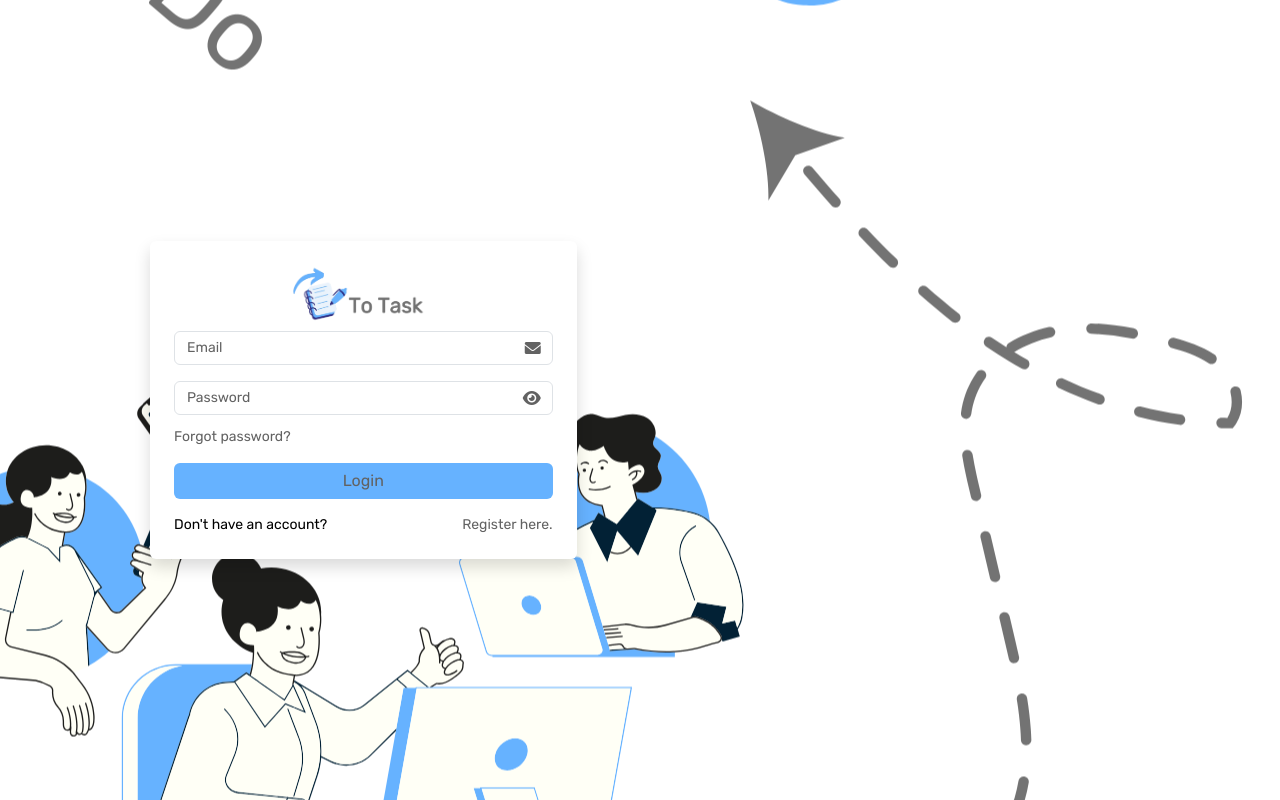
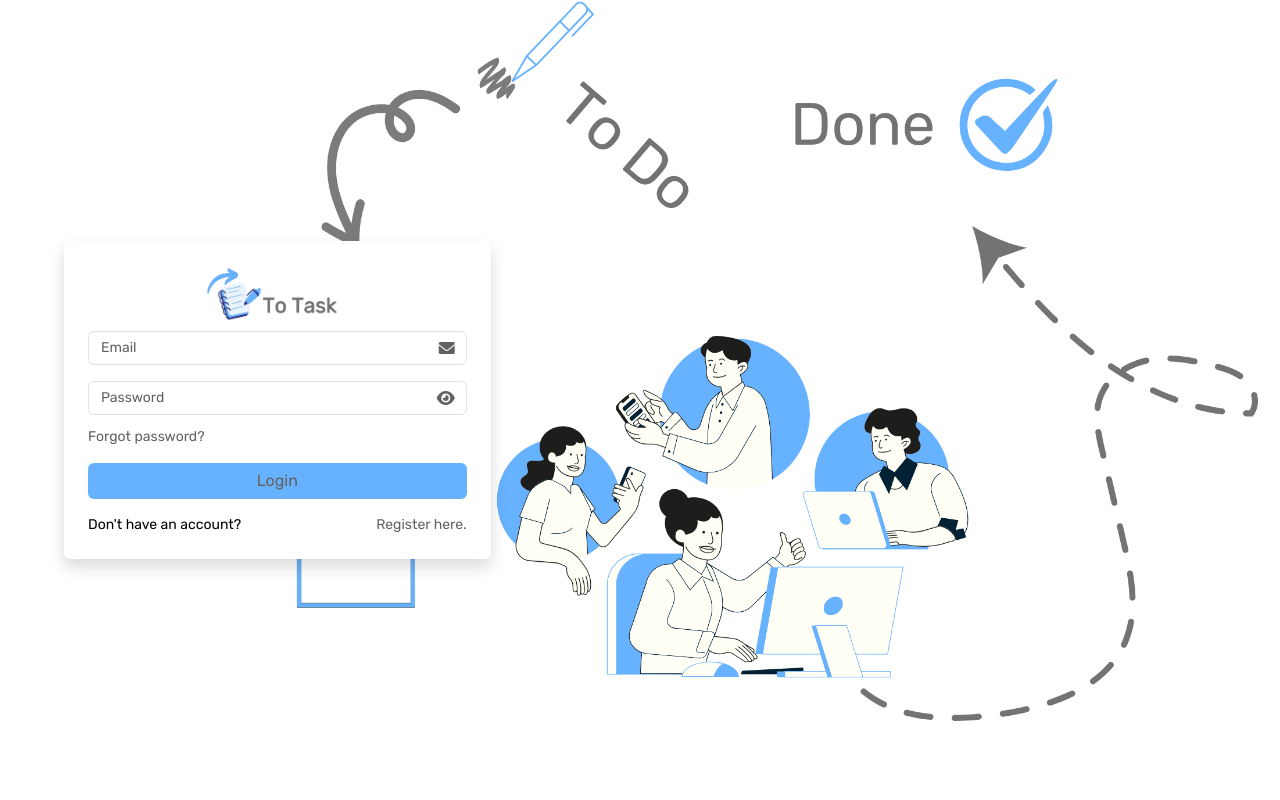
Before and after one commit to Mohammad1Fawaz/TaskManagementSystem, a React (Vite) app in the folder taskmanagementsystem.client/: page / in a window 1280 px wide. Built offline with nearby package versions, Linux system fonts and the light colour scheme.

Commit message:
deployment fixes

```diff
--- a/taskmanagementsystem.client/src/Components/ui/forms/UserLoginForm.jsx
+++ b/taskmanagementsystem.client/src/Components/ui/forms/UserLoginForm.jsx
@@ -70,8 +70,8 @@ const UserLoginForm = () => {
     };
 
     return (
-        <div className="flex flex-col justify-content-center  w-full h-full mt-auto mb-auto bg-[url('/src/assets/TaskManagementSystemBg.png')] bg-no-repeat  bg-right">
-            <div className="col-sm-6 ml-[150px] col-md-4 shadow bg-white p-4 rounded h-auto">
+        <div className="flex flex-col justify-content-center  w-full h-full mt-auto mb-auto bg-[url('/src/assets/TaskManagementSystemBg.png')] bg-no-repeat bg-contain bg-right">
+            <div className="col-xs-12 col-sm-10 col-md-8 col-lg-6 col-xl-4  mx-[5%] shadow bg-white p-4 rounded h-auto">
                 <div className="w-full flex-center mb-2">
                     <MainLogo className="w-[40%]" />
                 </div>
--- a/taskmanagementsystem.client/src/Components/ui/forms/UserRegistrationForm.jsx
+++ b/taskmanagementsystem.client/src/Components/ui/forms/UserRegistrationForm.jsx
@@ -90,8 +90,8 @@ const UserRegistrationForm = () => {
     };
 
     return (
-        <div className="flex flex-col justify-content-center  w-full h-full mt-auto mb-auto bg-[url('/src/assets/TaskManagementSystemBg.png')] bg-no-repeat bg-fixed bg-right">
-            <div className="col-sm-6 col-md-4 ml-[150px] shadow bg-white p-4 rounded h-auto">
+        <div className="flex flex-col justify-content-center  w-full h-full mt-auto mb-auto bg-[url('/src/assets/TaskManagementSystemBg.png')] bg-no-repeat bg-contain bg-right">
+            <div className="col-xs-12 col-sm-10 col-md-8 col-lg-6 col-xl-4  mx-[5%] shadow bg-white p-4 rounded h-auto">
                 <div className="w-full flex-center mb-2">
                     <MainLogo className="w-[40%]" />
                 </div>
```
Also changed, not shown: 1 other file (tests, documents, lock files or other folders).
